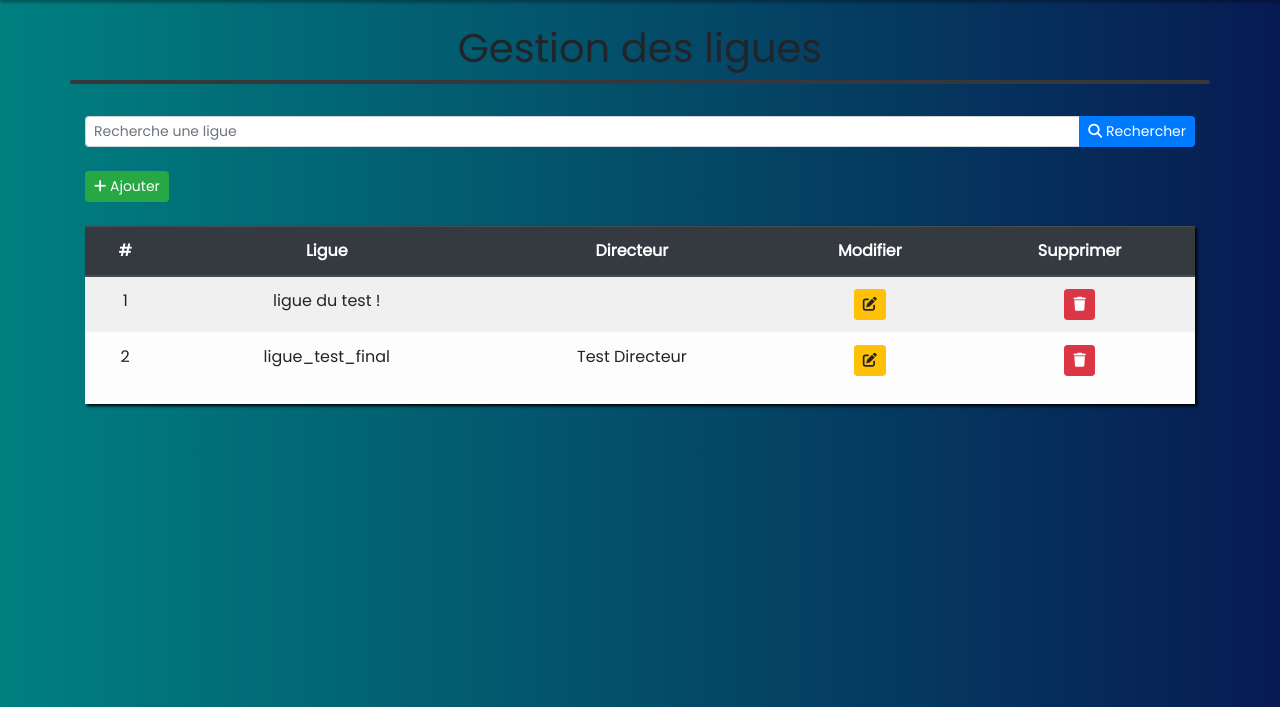
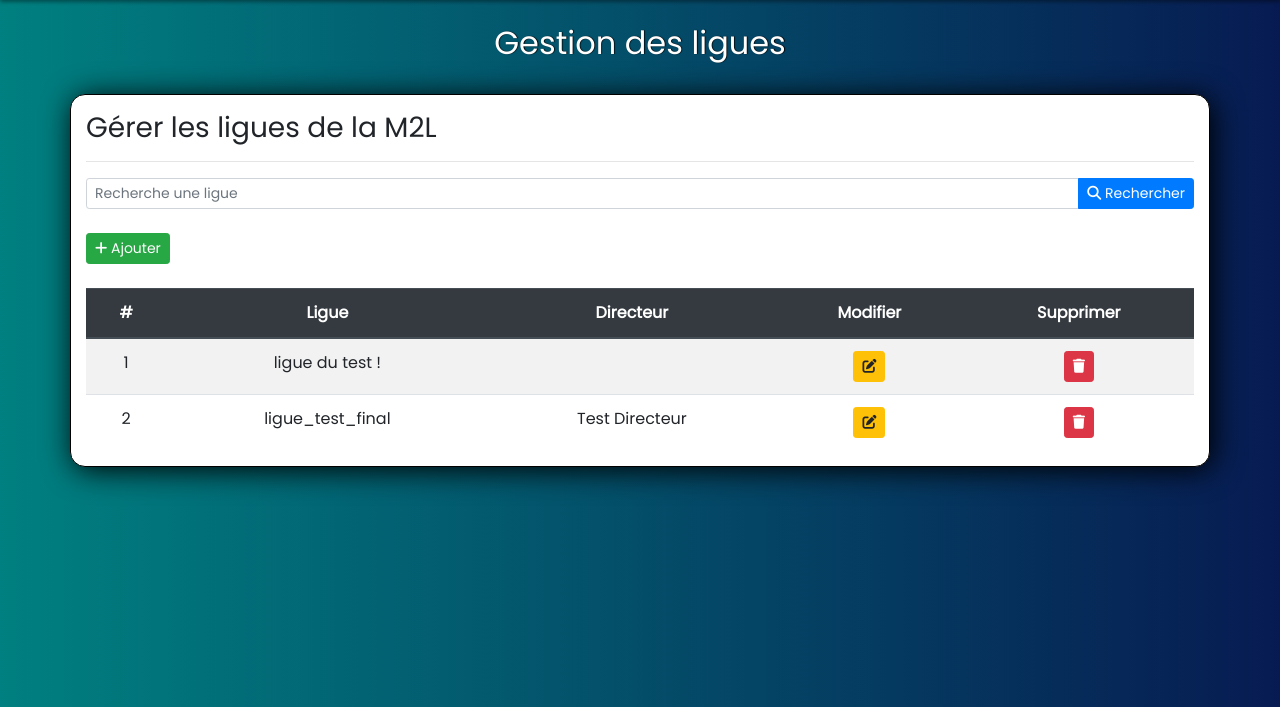
Before and after one commit to lGabranth/M2L_note_de_frais, a PHP site: page /1-modules/gestion_ligue in a window 1280 px wide. Shown: the part 56-763 px from the top of the page. Run offline with PHP 8.4, Linux system fonts and the light colour scheme; the visitor is signed in with stand-in values (Sample User, id 1); data comes from the database, SQL or seed files in the repository; some libraries are stand-ins or nearby versions.

Commit message:
Modifications visuelles

```diff
--- a/1-modules/gestion_ligue/index.php
+++ b/1-modules/gestion_ligue/index.php
@@ -114,15 +114,16 @@ if($_SESSION['id_grp_user'] != 1) header('Location:'.RACINE_GLOBAL_RELATIF.'inde
 		<div class="container mt-4">
 			<div class="row text-center">
 				<div class="col">
-					<h1>Gestion des ligues</h1>
+					<h2 class="titre-page">Gestion des ligues</h2>
 				</div>
 			</div>
-			<div class="row">
+			<!-- <div class="row">
 				<div class="col separation"></div>
-			</div>
+			</div> -->
 			<div class="row mt-4">
-				<div class="col">
-				<!-- <div class="col bloc-module"> -->
+				<div class="col bloc">
+					<h3 class="mt-3">Gérer les ligues de la M2L</h3>
+					<hr>
 					<div class="input-group mt-2">
 						<input type="search" class="form-control form-control-sm" placeholder="Recherche une ligue" v-model='recherche'>
 						<div class="input-group-append">
@@ -132,7 +133,7 @@ if($_SESSION['id_grp_user'] != 1) header('Location:'.RACINE_GLOBAL_RELATIF.'inde
 
 					<button class="btn btn-sm btn-success mt-4" @click="OuvrirModalAjout"><i class="fas fa-plus"></i> Ajouter</button>
 
-					<div class="table-responsive mt-4 table-light" style="box-shadow: 2px 2px 3px black;">
+					<div class="table-responsive mt-4">
 					  <table class="table table-hover table-striped">
 					    <thead class="thead-dark">
 					    	<tr class="text-center">
--- a/css/style.css
+++ b/css/style.css
@@ -95,3 +95,8 @@ body {
 	text-shadow: 1px 1px 1px rgba(7, 27, 82, 1);
 	color: white;
 }
+
+.titre-page {
+	color: white;
+	text-shadow: 0.8px 0.4px 1px black;
+}
--- a/index.php
+++ b/index.php
@@ -5,8 +5,8 @@ if(empty($_SESSION) || $_SESSION["id_user"] <= 0) header('Location:login.php');
 	<div class="container">
 		<div class="row">
 			<div class="col">
-				<h2 class="mt-4 text-center" style="text-shadow: 0.8px 0.4px 1px black;">
-					<span style="color: white;">Bienvenue</span>, <span class="text-primary"><?php echo $_SESSION['prenom_user'].' '.$_SESSION['nom_user'] ?></span>.
+				<h2 class="mt-4 text-center titre-page">
+					<span>Bienvenue</span>, <span class="text-primary"><?php echo $_SESSION['prenom_user'].' '.$_SESSION['nom_user'] ?></span>.
 				</h2>
 			</div>
 		</div>
```
Also changed, not shown: 1 other file.
